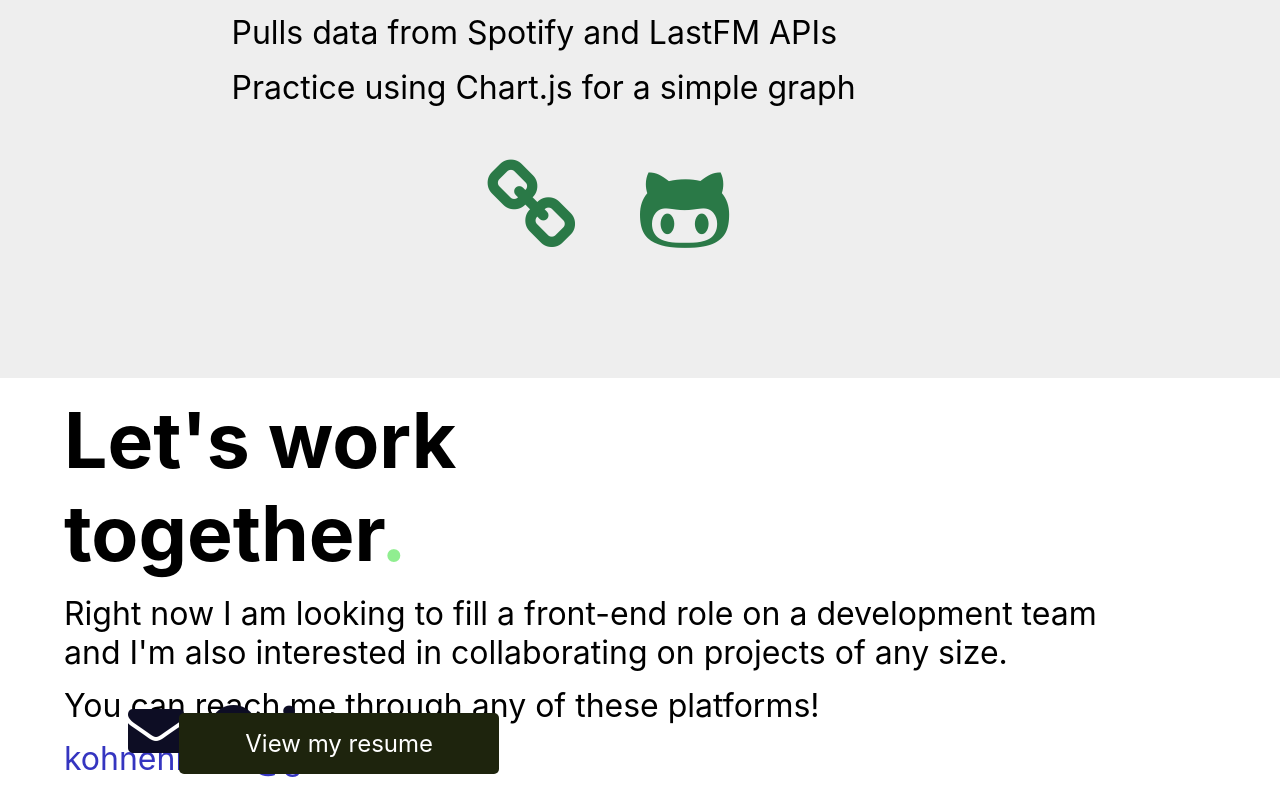
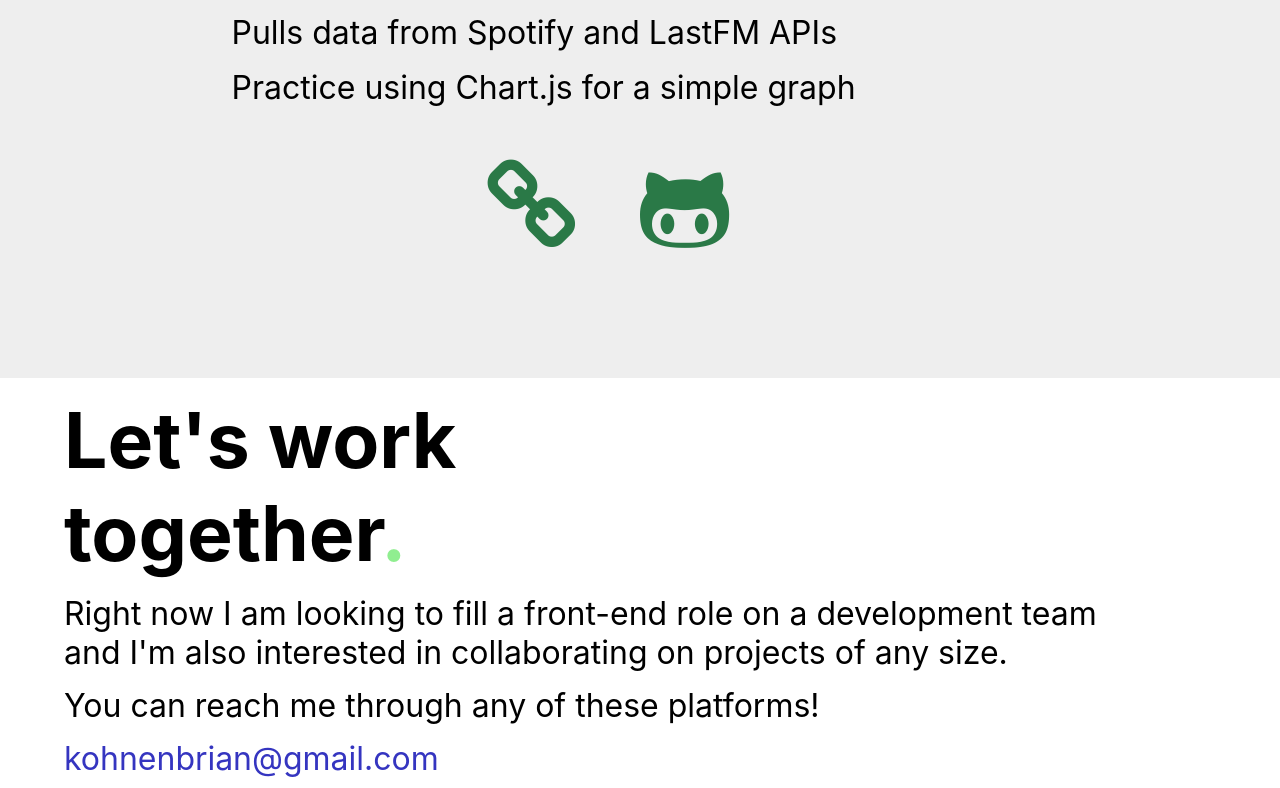
Before and after one commit to briankohnen/bkPortfolio, a React (Create React App) app: page / in a window 1280 px wide. Shown: the part 1222-2010 px from the top of the page. Built offline with nearby package versions, Linux system fonts and the light colour scheme.

Commit message:
editing media queries for mobile viewability

```diff
--- a/src/components/Contact/style.css
+++ b/src/components/Contact/style.css
@@ -345,6 +345,14 @@ input {
     -webkit-transform: translateX(100px) rotateY(89.9deg);
     transform: translateX(100px) rotateY(89.9deg);
 }
+@media screen and (max-device-width: 850px) and (orientation: landscape) {
+    .contactButtons {
+        top: 30vh;
+    }
+    .resumeButton {
+        top: 85vh;
+    }
+}
 @media only screen and (max-width: 768px) {
     .topSec>h1 {
         margin-top: 4vh;
@@ -358,7 +366,7 @@ input {
         position: absolute;
         left: 10vw;
         font-size: 36px;
-        top: 30vh;
+        top: 60vh;
     }
     .contactButtons>a {
         margin-right: 12.5vw;
```
